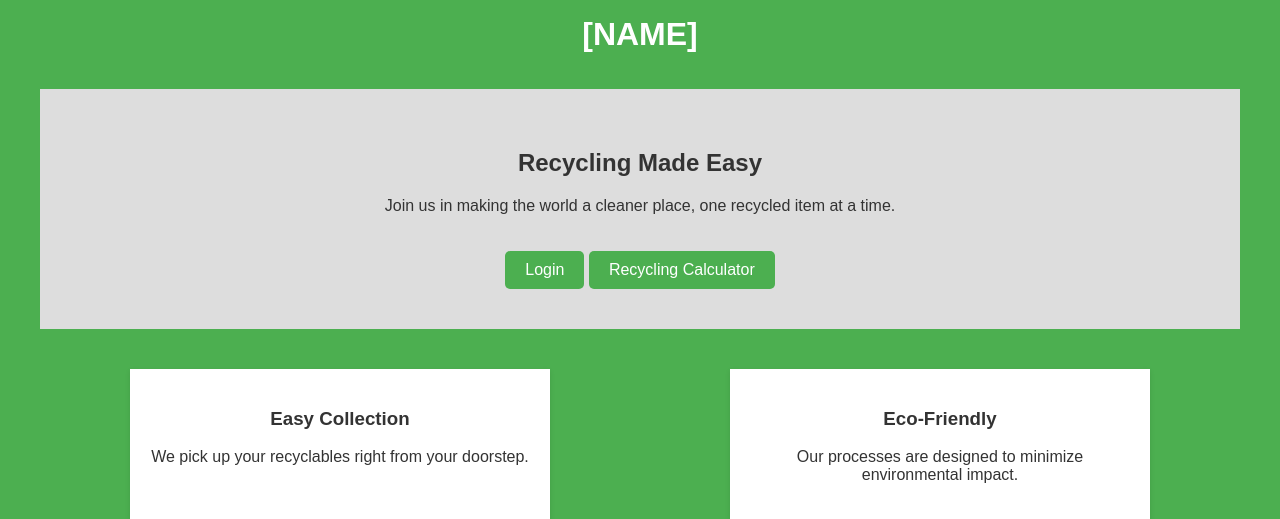
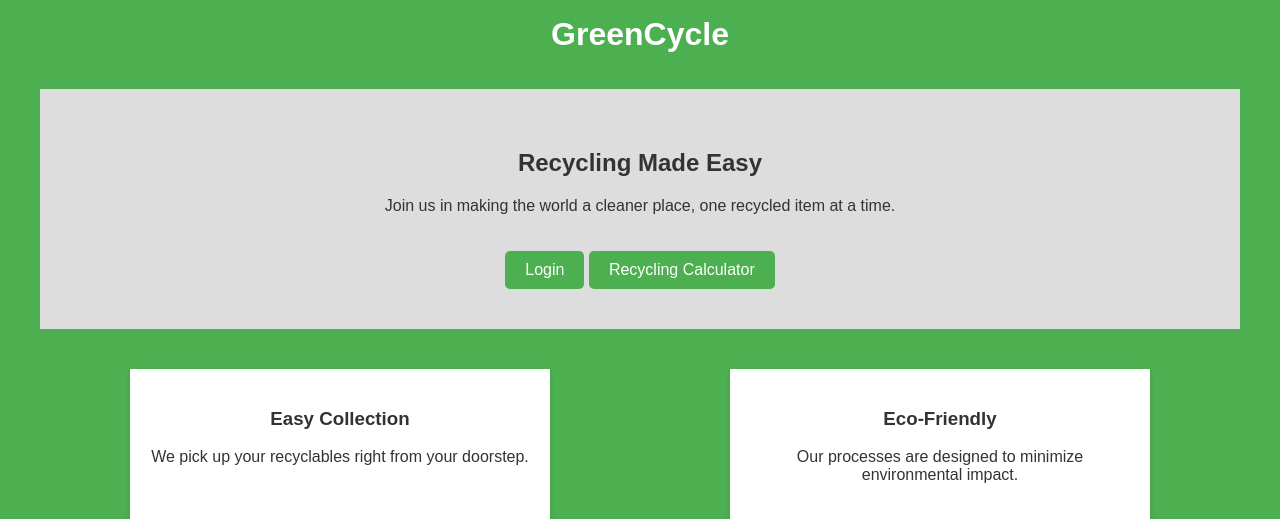
Before and after one commit to venkatsubra01/GreenCycle, a Flask app: template templates/index.html in a window 1280 px wide. Shown: the top 519 px of the page. Run offline with Flask 3, Linux system fonts and the light colour scheme; the template is opened without the code that fills it, so the values that code supplies are empty.

Commit message:
Im stupid

```diff
--- a/app.py
+++ b/app.py
@@ -40,42 +40,47 @@ agent_executor = AgentExecutor(agent=agent, tools=tools, verbose=True)
 
 # Route to render the form
 @app.route('/')
-def form():
+def index():
+    return render_template('index.html')
+
+@app.route('/login')
+def login():
+    return render_template('login_html')
+
+@app.route('/submit-form', methods=['GET', 'POST'])
+def recycling_calculator():
+    if request.method == 'POST':
+        try:
+            location = request.form.get("location")
+            recycling_amount = request.form.get("recyclables")
+            car_make_model = request.form.get("make")
+            query = f"Location: {location}, Recycling Amount: {recycling_amount}, Car: {car_make_model}"
+
+
+            if location == "Princeton, NJ" and recycling_amount == "10 pounds copper, 3 pounds aluminum" and car_make_model == "2022 toyota corolla":
+                time.sleep(5)
+                return render_template('result.html', location="Klein Recycling, 2156 Camplain Rd, Hillsborough Township, NJ 08844", amount="$64.00")
+
+            response = agent_executor({"input": query})
+            output_text = response.get('output', 'No result available')
+
+             # Parse the output for location and amount
+            closest_location = ""
+            amount = ""
+
+            if "The closest recycling plant is" in output_text and "The amount you will make is" in output_text:
+                parts = output_text.split("The amount you will make is")
+                closest_location = parts[0].replace("The closest recycling plant is", "").strip()
+                amount = parts[1].strip()
+
+        except Exception as e:
+            output_text = f"Error during agent execution: {e}"
+
+
+        # Render result template with the output
+        return render_template('result.html', location=closest_location, amount=amount)
     return render_template('form.html')
 
-@app.route('/submit-form', methods=['GET', 'POST'])
-def home():
-    if request.method == 'POST':
-        location = request.form.get("location")
-        recycling_amount = request.form.get("recyclables")
-        car_make_model = request.form.get("make")
-        query = f"Location: {location}, Recycling Amount: {recycling_amount}, Car: {car_make_model}"
-        print(location)
-        print(recycling_amount)
-        print(car_make_model)
-
-    if location == "Princeton, NJ" and recycling_amount == "10 pounds copper, 3 pounds aluminum" and car_make_model == "2022 toyota corolla":
-        time.sleep(5)
-        return render_template('result.html', location="Klein Recycling, 2156 Camplain Rd, Hillsborough Township, NJ 08844", amount="$64.00")
-
-    try:
-        response = agent_executor({"input": query})
-        output_text = response.get('output', 'No result available')
-    except Exception as e:
-        output_text = f"Error during agent execution: {e}"
-
-
-    # Parse the output for location and amount
-    closest_location = ""
-    amount = ""
-
-    if "The closest recycling plant is" in output_text and "The amount you will make is" in output_text:
-        parts = output_text.split("The amount you will make is")
-        closest_location = parts[0].replace("The closest recycling plant is", "").strip()
-        amount = parts[1].strip()
-
-     # Render result template with the output
-    return render_template('result.html', location=closest_location, amount=amount)
-
 if __name__ == '__main__':
-    app.run(host='0.0.0.0', port=4000)
+    port = int(os.environ.get('PORT', 4000))
+    app.run(host='0.0.0.0', port=port)
--- a/templates/index.html
+++ b/templates/index.html
@@ -3,21 +3,21 @@
 <head>
     <meta charset="UTF-8">
     <meta name="viewport" content="width=device-width, initial-scale=1.0">
-    <title>EcoRecycle - Recycling Made Easy</title>
-    <link href="mainPage.css" rel="stylesheet">
+    <title>GreenCycle - Recycling Made Easy</title>
+    <link href="{{ url_for('static', filename='mainPage.css') }}" rel="stylesheet">
 
 </head>
 <body>
     <header>
-        <h1>[NAME]</h1>
+        <h1>GreenCycle</h1>
     </header>
 
     <div class="container">
         <section class="hero">
             <h2>Recycling Made Easy</h2>
             <p>Join us in making the world a cleaner place, one recycled item at a time.</p>
-            <a href="login.html" class="cta-button">Login</a>
-            <a href="form.html" class="cta-button">Recycling Calculator</a>
+            <a href="{{ url_for('login')}}" class="cta-button">Login</a>
+            <a href="{{ url_for('recycling_calculator') }}" class="cta-button">Recycling Calculator</a>
         </section>
         <section class="features">
             <div class="feature">
```
Also changed, not shown: static/mainPage.css (renamed from templates/mainPage.css).
